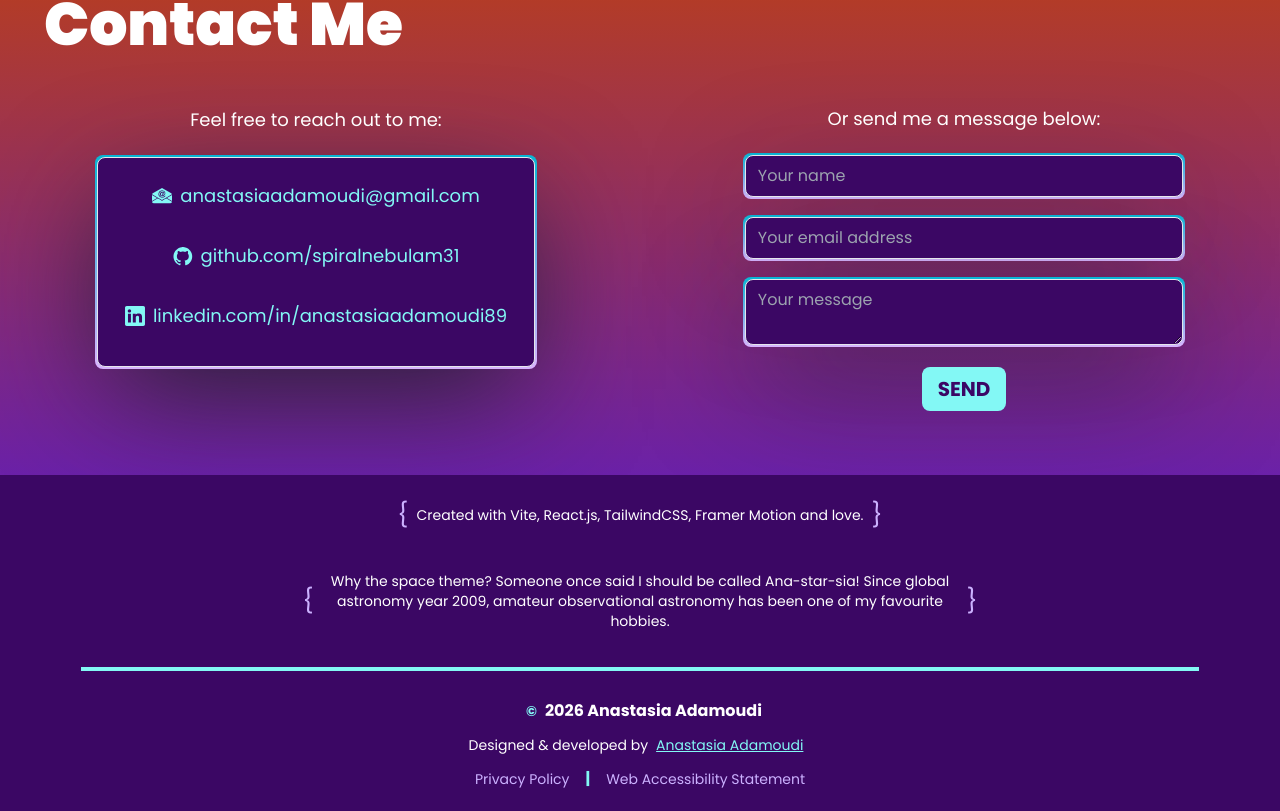
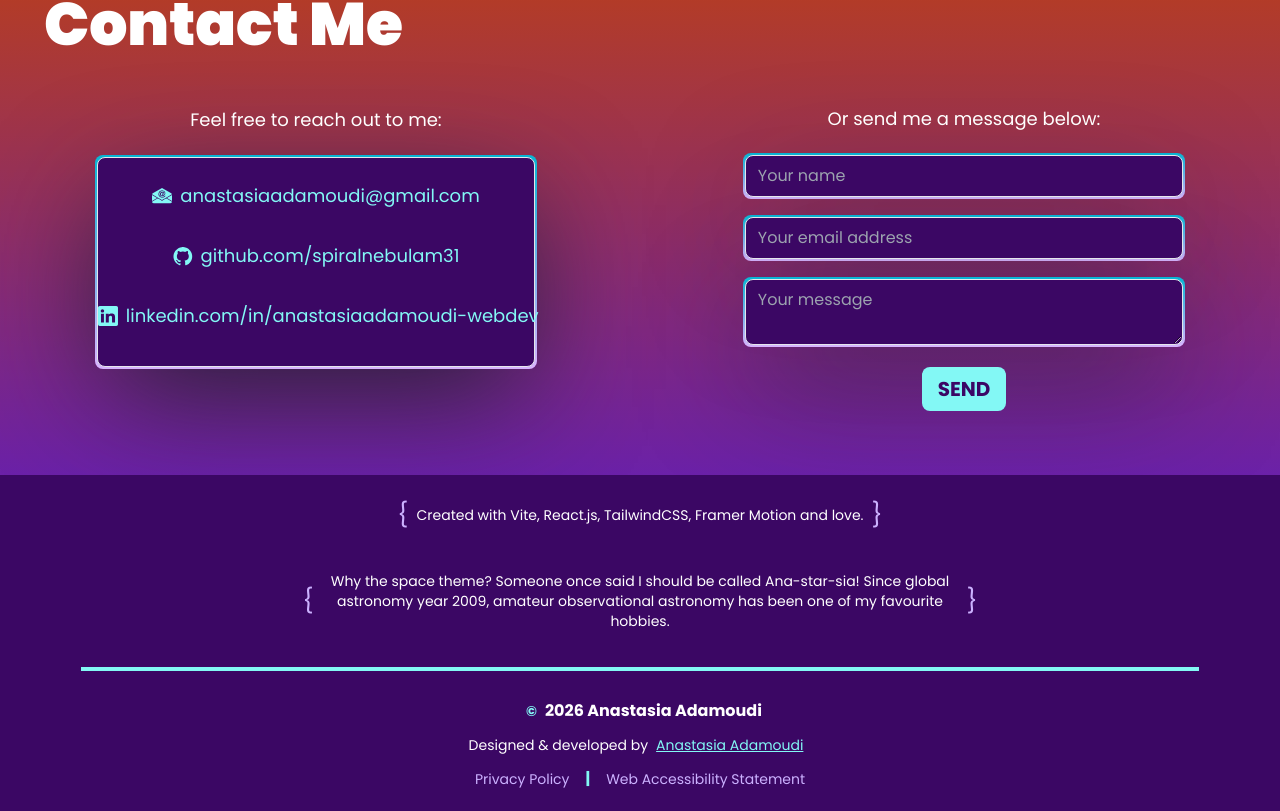
Before and after one commit to spiralnebulam31/PortfolioWebsite, a React (Vite) app: page / in a window 1280 px wide. Shown: the part 5411-6222 px from the top of the page. Built offline with nearby package versions, Linux system fonts and the light colour scheme; no server answers.

Commit message:
Updated linkedin url and cv file

```diff
--- a/src/components/Contact/Contact.jsx
+++ b/src/components/Contact/Contact.jsx
@@ -97,13 +97,13 @@ const Contact = ({
                     text="github.com/spiralnebulam31"
                   />
                   <ContactLink
-                    href="https://www.linkedin.com/in/anastasiaadamoudi89/"
+                    href="https://www.linkedin.com/in/anastasiaadamoudi-webdev/"
                     target="_blank"
                     rel="noreferrer"
                     onMouseEnter={handleLinkedinMouseEnter}
                     onMouseLeave={handleLinkedinMouseLeave}
                     icon={linkedinIsHovered ? linkedin2 : linkedin}
-                    text="linkedin.com/in/anastasiaadamoudi89"
+                    text="linkedin.com/in/anastasiaadamoudi-webdev"
                   />
                 </div>
                 {/* End of Contact Links */}
--- a/src/components/Hero/Hero.jsx
+++ b/src/components/Hero/Hero.jsx
@@ -99,8 +99,8 @@ const Hero = ({
             </a>
 
             <a
-              href="/Anastasia_Adamoudi_Resume_2026-03-21.pdf"
-              download="Anastasia_Adamoudi_Resume_2026-03-21.pdf"
+              href="/Anastasia_Adamoudi_Resume_2026-04-29.pdf"
+              download="Anastasia_Adamoudi_Resume_2026-04-29.pdf"
               target="_blank"
               rel="noreferrer"
               onMouseEnter={handleResumeMouseEnter}
```
Also changed, not shown: 2 other files (tests, documents, lock files or other folders).
